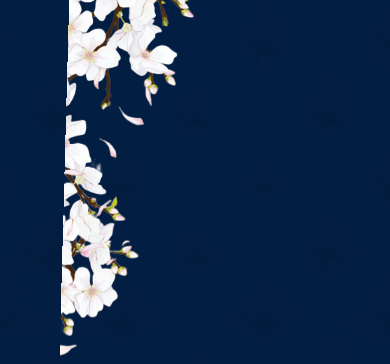
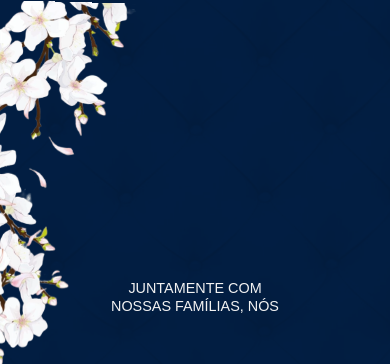
Before and after one commit to ototonee/Convite-Luiz-Emellyn, a plain HTML site: page index.html in a window 390 px wide. Shown: the top 364 px of the page. Drawn offline with nearby package versions, Linux system fonts and the light colour scheme; a web font is replaced by a local one.

Commit message:
Add files via upload

```diff
--- a/src/css/style.css
+++ b/src/css/style.css
@@ -349,11 +349,6 @@
     z-index: 1 !important;
 }
 
-.hero > *:not(.textura-fundo) {
-    position: relative !important;
-    z-index: 2 !important;
-}
-
 .flores-topo-esquerdo {
     position: absolute  !important;
     top: 0 !important;
```
